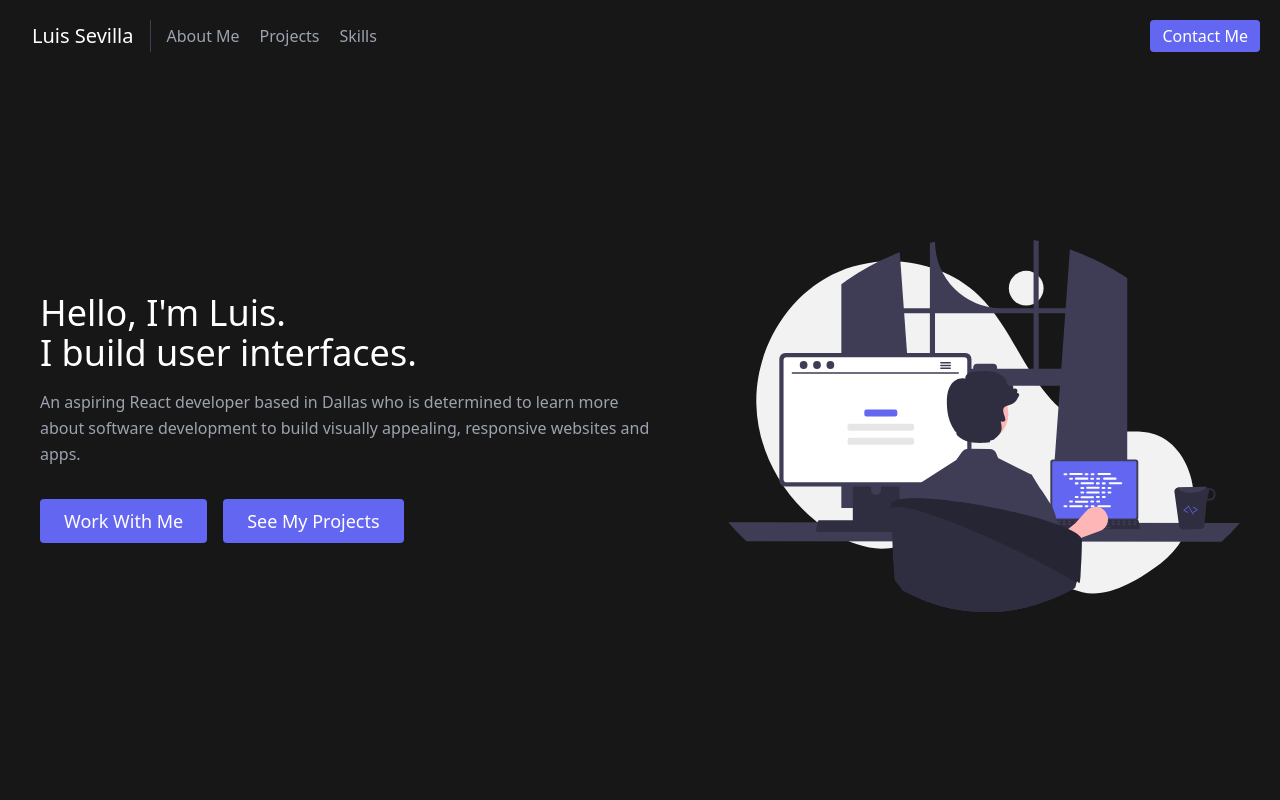
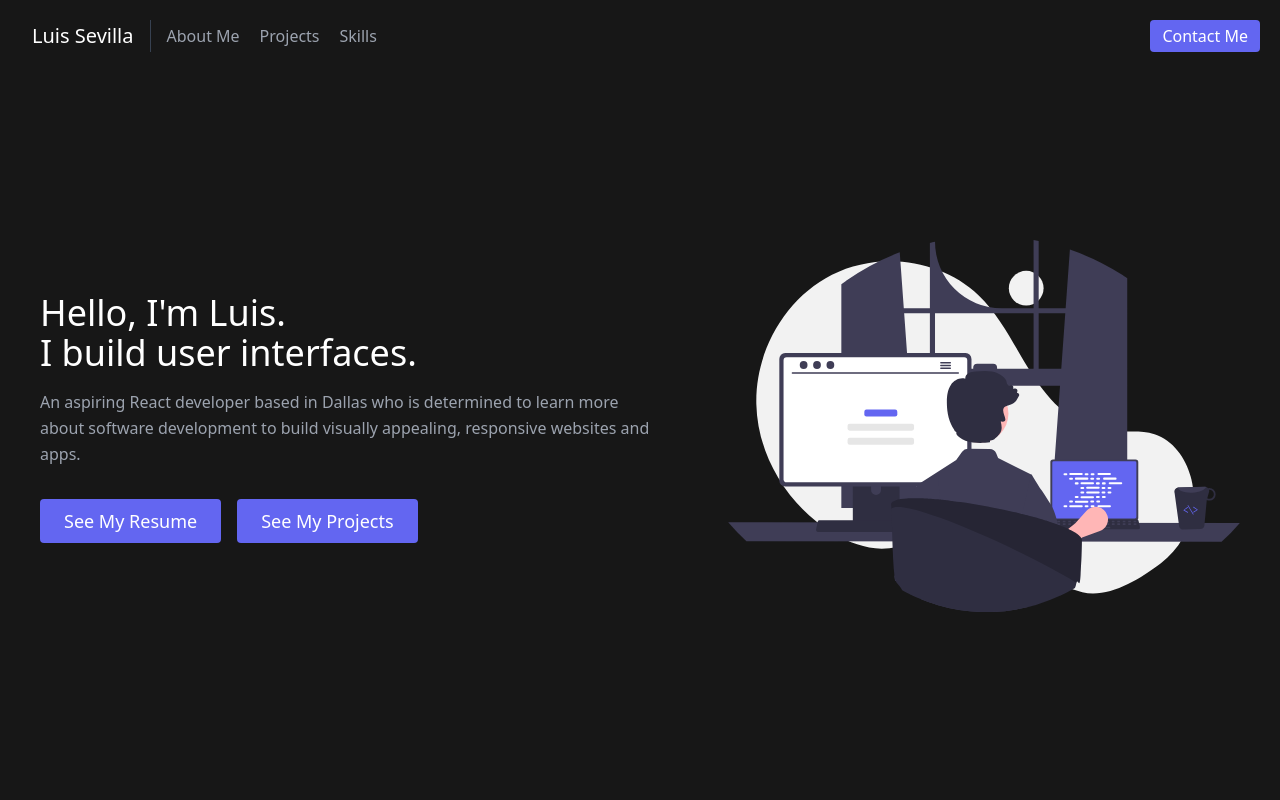
Before and after one commit to user-lu/Portfolio-site, a React (Create React App) app: page / in a window 1280 px wide. Shown: the top 800 px of the page. Built offline with nearby package versions, Linux system fonts and the light colour scheme.

Commit message:
added view resume option

```diff
--- a/src/components/Intro.js
+++ b/src/components/Intro.js
@@ -28,9 +28,9 @@
                     </p>
                     <div className="justify-center block">
                         <a
-                            href="#contact"
+                            href="https://docs.google.com/document/d/e/2PACX-1vT7F0g8PLUzqKUFaBgx3PsvNOjuagOGL91E5kpqUGCKB20HaEKJ88dQBERHlAKKpgwJ4XoerODjTpVm/pub"
                             className="inline-flex justify-center w-full md:w-fit text-white bg-indigo-500 border-0 mb-4 py-2 px-6 focus:outline-none hover:bg-indigo-700 rounded text-lg transition-colors duration-200 ease-in-out">
-                            Work With Me
+                            See My Resume
                         </a>
                         <a
                             href="#projects"
```
